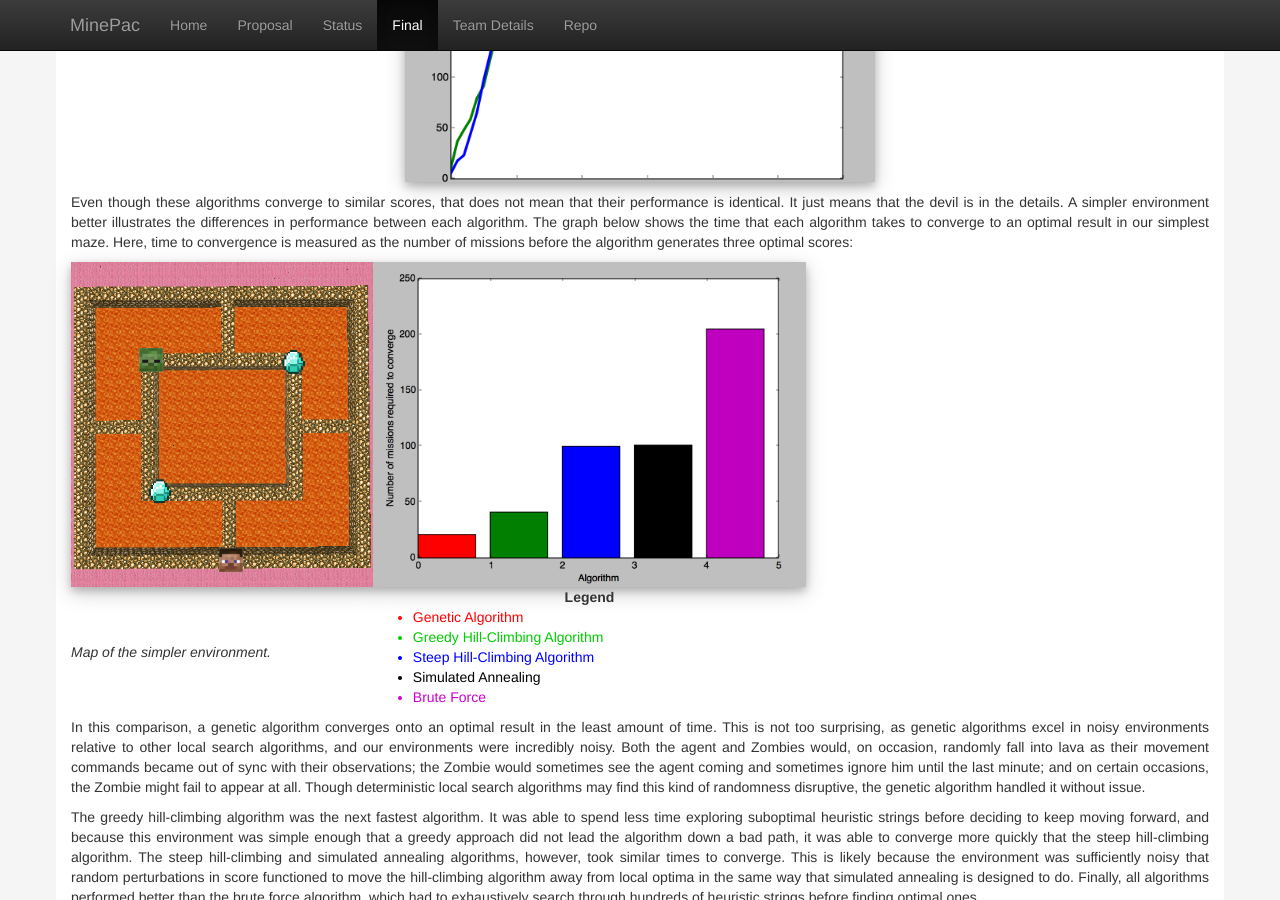
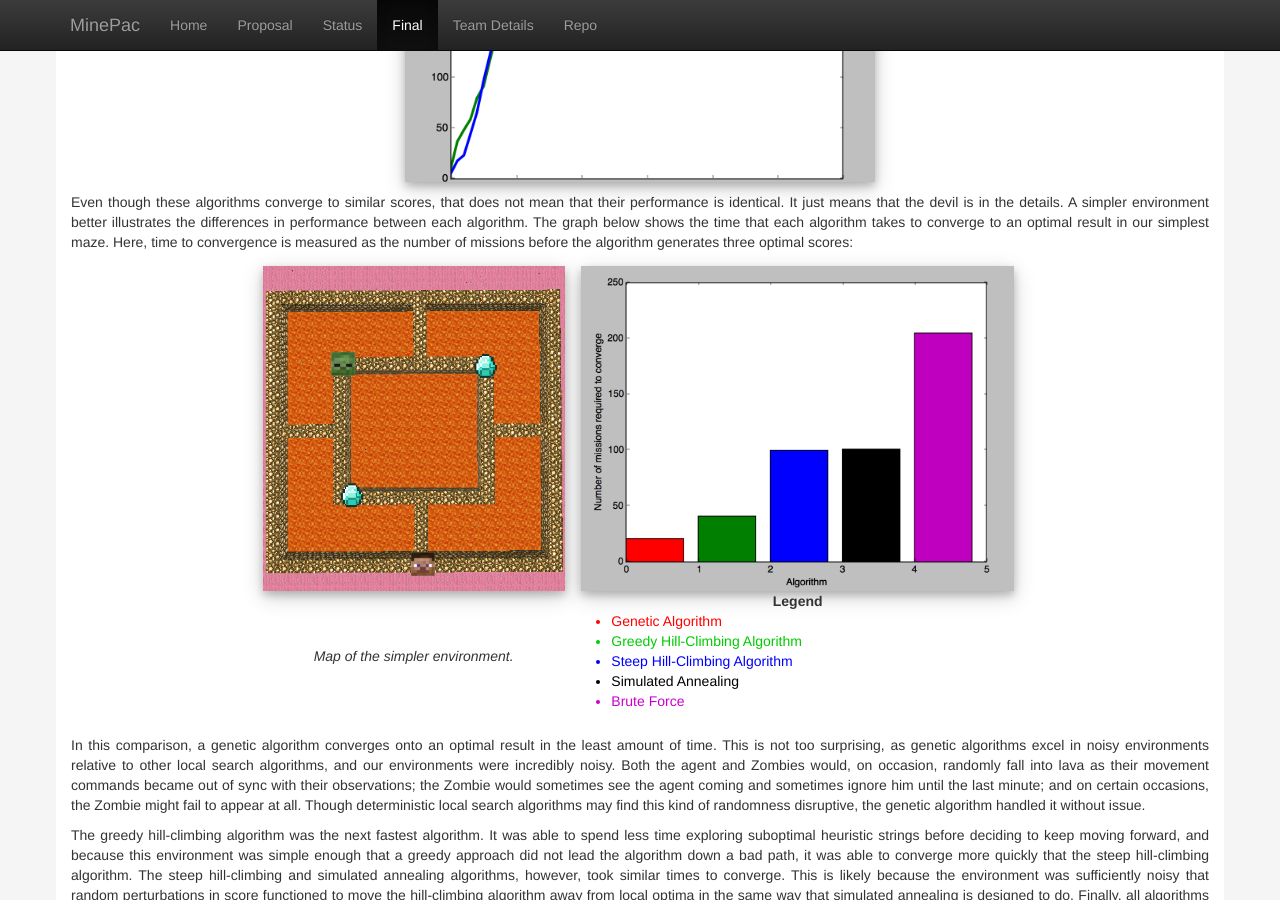
Before and after one commit to r58Playz/MinePac, a Jekyll site: the page built from docs/final.md, in a window 1280 px wide and 900 px high, scrolled down 4357 px. Built offline with Jekyll 4.4.1, drawn with Linux system fonts in a browser that asks for light colours; formulas are drawn with MathJax 3.

Commit message:
fixing styling on final.md

```diff
--- a/docs/final.md
+++ b/docs/final.md
@@ -168,7 +168,7 @@ Note that this graph should not be taken as a literal plot of scores over time.
 
 Even though these algorithms converge to similar scores, that does not mean that their performance is identical. It just means that the devil is in the details. A simpler environment better illustrates the differences in performance between each algorithm. The graph below shows the time that each algorithm takes to converge to an optimal result in our simplest maze. Here, time to convergence is measured as the number of missions before the algorithm generates three optimal scores:
 
-<table class="comprison" style="max-width: 768px;">
+<table class="comparison" style="max-width: 768px;">
     <tr>
         <td><img src="media/maze2.png" alt="Maze 2" style="height: 325px;" /></td>
         <td><img src="media/ttc_comparison.png" alt="Time to Converge" style="height: 325px;" /></td>
```
